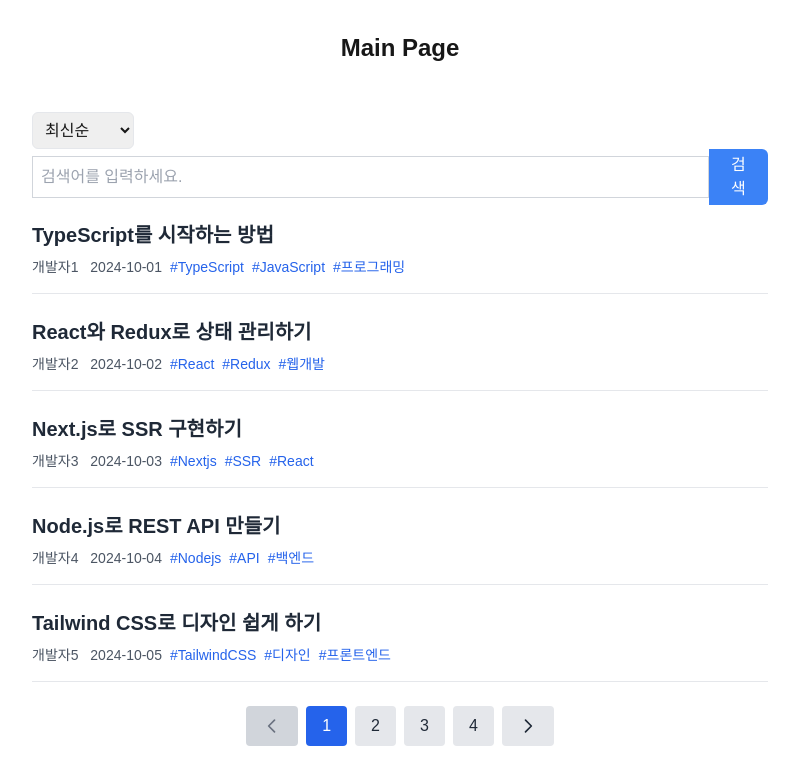
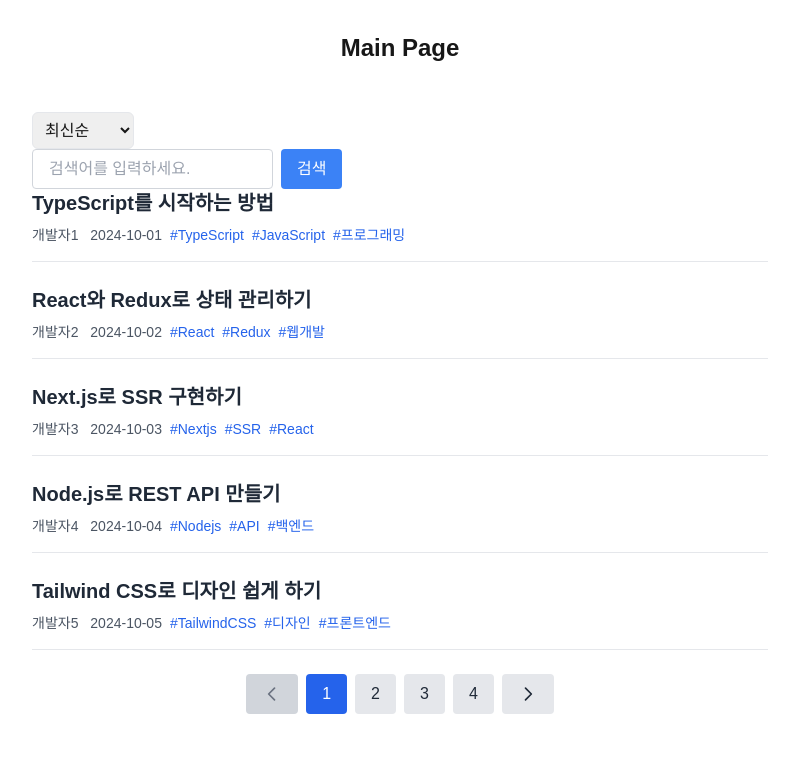
Before and after one commit to songhyein0123/code404, a Next.js app: page /main_board in a window 1280 px wide. Shown: the top 784 px of the page, without its empty margins (240-1039 px from the left). Built offline with nearby package versions, Linux system fonts and the light colour scheme.

Commit message:
style: 검색 컴포넌트에서 input과 검색 버튼 사이 띄우고 버튼 안 검색 text 가로정렬이 되도록 CSS 수정

```diff
--- a/src/components/Search.tsx
+++ b/src/components/Search.tsx
@@ -13,15 +13,18 @@ export function Search({ onSearch }: SearchProps) {
         onSearch(searchTerm);
     };
     return (
-        <div className="flex items-center mb-4">
+        <div className="flex items-center">
             <input
                 type="text"
                 value={searchTerm}
                 onChange={(e) => setSearchTerm(e.target.value)}
                 placeholder="검색어를 입력하세요."
-                className="w-full p-2 border border-gray-300 rounded-1-md focus:outline-none"
+                className="border border-gray-300 rounded px-4 py-2 h-10"
             />
-            <button onClick={handleSearch} className="bg-blue-500 text-white px-4 py-1 rounded-r-md">
+            <button
+                onClick={handleSearch}
+                className="ml-2 px-4 py-2 bg-blue-500 text-white rounded h-10 flex items-center justify-center"
+            >
                 검색
             </button>
         </div>
```
